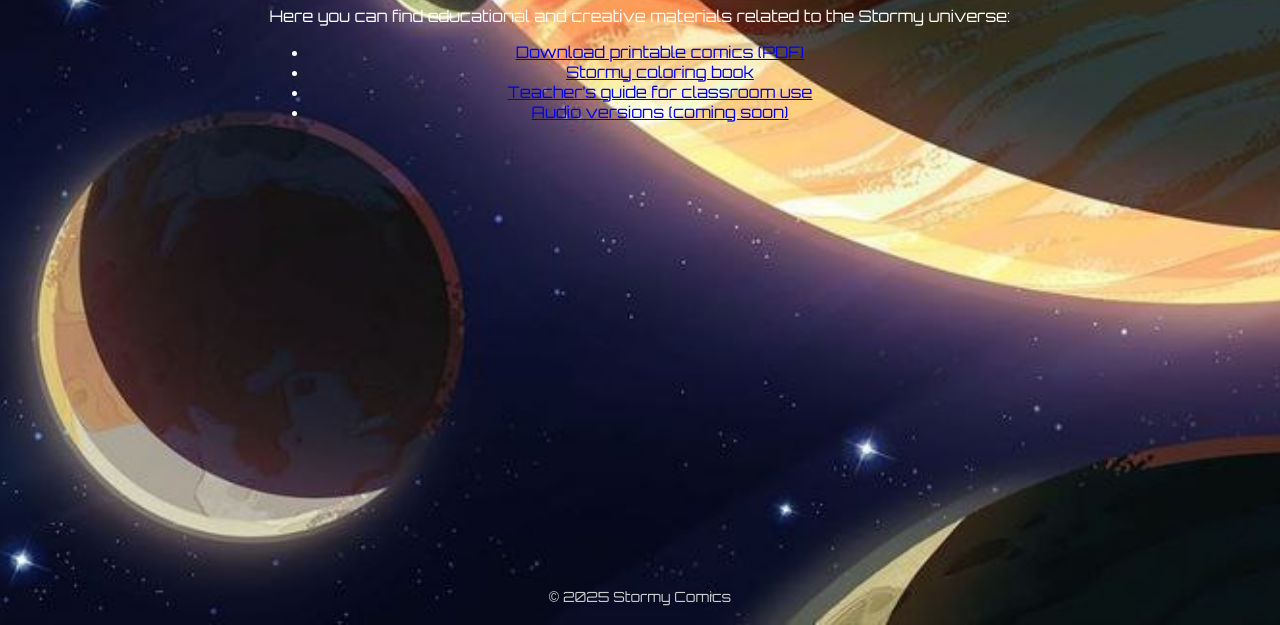
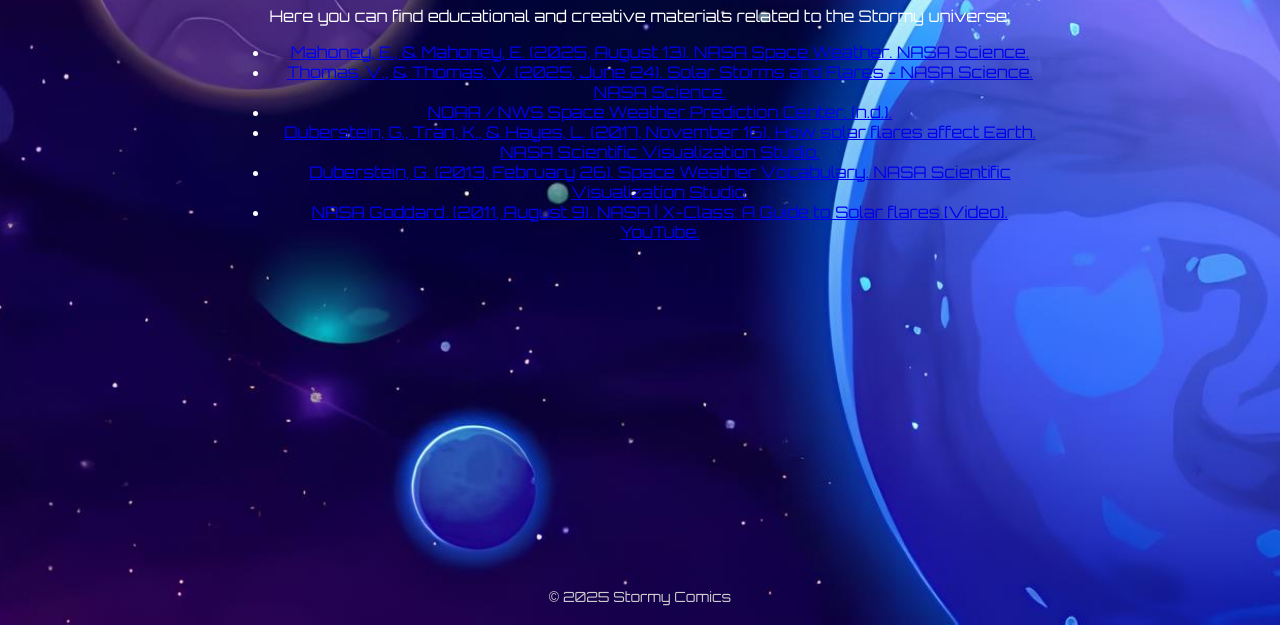
Before and after one commit to SUNR153/asto-acean, a plain HTML site: page resources.html in a window 1280 px wide. Shown: the part 175-800 px from the top of the page. Drawn offline with Linux system fonts and the light colour scheme.

Commit message:
new site

```diff
--- a/comics.css
+++ b/comics.css
@@ -2,7 +2,7 @@ body {
   margin: 0;
   padding: 0;
   font-family: 'Orbitron', sans-serif;
-  background: url('background.jpg') no-repeat center center/cover;
+  background: url('background/background2.jpg') no-repeat center center/cover;
   color: white;
   min-height: 100vh;
   display: flex;
--- a/index.css
+++ b/index.css
@@ -3,7 +3,7 @@ body {
   padding: 0;
   font-family: 'Orbitron', sans-serif;
   color: white;
-  background: url('background.jpg') no-repeat center center/cover;
+  background: url('background/background1.jpg') no-repeat center center/cover;
   height: 100vh;
   overflow-x: hidden;
 }
@@ -79,6 +79,8 @@ nav a:hover {
 
 .cards {
   position: relative;
+  left: 85px;
+  down: 70px;
   display: flex;
   justify-content: center;
   align-items: center;
@@ -92,16 +94,6 @@ nav a:hover {
   background: #dcdcdc;
   box-shadow: 4px 8px 12px rgba(0, 0, 0, 0.3);
   position: absolute;
-}
-
-.card1 {
-  z-index: 2;
-  transform: translateX(30px);
-}
-
-.card2 {
-  z-index: 1;
-  transform: translateX(70px);
 }
 
 .accessibility-btn {
--- a/main.css
+++ b/main.css
@@ -8,7 +8,7 @@ body {
   margin: 0;
   padding: 0;
   font-family: 'Orbitron', sans-serif;
-  background: url('background.jpg') no-repeat center center/cover;
+  background: url('background/background3.jpg') no-repeat center center/cover;
   color: white;
   min-height: 100vh;
   display: flex;
--- a/resources.html
+++ b/resources.html
@@ -21,10 +21,36 @@
     <h1>Resources</h1>
     <p>Here you can find educational and creative materials related to the Stormy universe:</p>
     <ul>
-      <li><a href="#">Download printable comics (PDF)</a></li>
-      <li><a href="#">Stormy coloring book</a></li>
-      <li><a href="#">Teacher’s guide for classroom use</a></li>
-      <li><a href="#">Audio versions (coming soon)</a></li>
+      <li>
+        <a href="https://science.nasa.gov/heliophysics/focus-areas/space-weather/" target="_blank">
+          Mahoney, E., & Mahoney, E. (2025, August 13). NASA Space Weather. NASA Science.
+        </a>
+      </li>
+      <li>
+        <a href="https://science.nasa.gov/sun/solar-storms-and-flares/" target="_blank">
+          Thomas, V., & Thomas, V. (2025, June 24). Solar Storms and Flares - NASA Science. NASA Science.
+        </a>
+      </li>
+      <li>
+        <a href="https://www.swpc.noaa.gov/" target="_blank">
+          NOAA / NWS Space Weather Prediction Center. (n.d.).
+        </a>
+      </li>
+      <li>
+        <a href="https://svs.gsfc.nasa.gov/12640/" target="_blank">
+          Duberstein, G., Tran, K., & Hayes, L. (2017, November 16). How solar flares affect Earth. NASA Scientific Visualization Studio.
+        </a>
+      </li>
+      <li>
+        <a href="https://svs.gsfc.nasa.gov/11179/" target="_blank">
+          Duberstein, G. (2013, February 26). Space Weather Vocabulary. NASA Scientific Visualization Studio.
+        </a>
+      </li>
+      <li>
+        <a href="https://www.youtube.com/watch?v=oOXVZo7KikE" target="_blank">
+          NASA Goddard. (2011, August 9). NASA | X-Class: A Guide to Solar flares [Video]. YouTube.
+        </a>
+      </li>
     </ul>
   </main>
 
```
Also changed, not shown: about.html (+2 -3 lines), accessibility.js (line endings or trailing spaces), background.jpg (deleted), background/background1.jpg (added), background/background2.jpg (added), background/background3.jpg (added).
